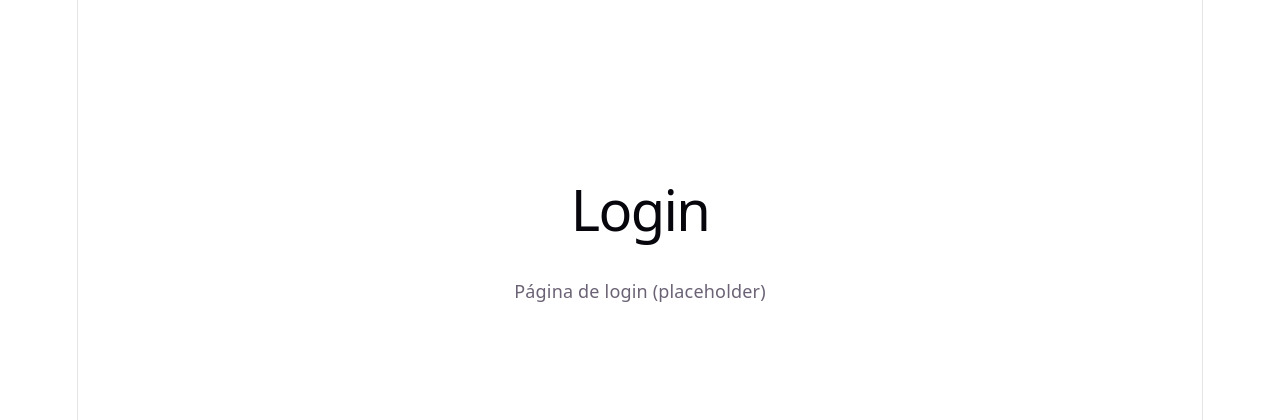
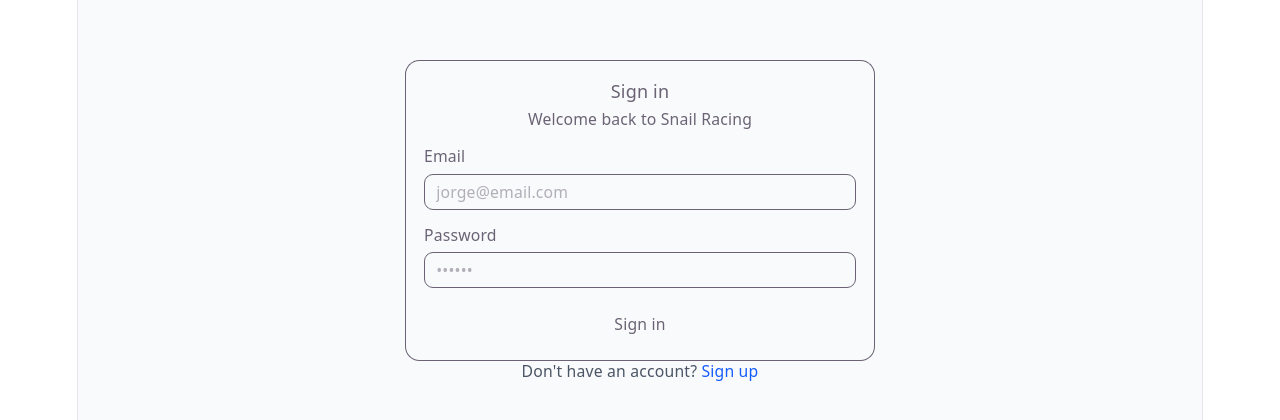
Before and after one commit to peracles/jorge-1776, a React (Vite) app in the folder apps/frontend/: page /login in a window 1280 px wide. Shown: the part 178-598 px from the top of the page. Built offline with nearby package versions, Linux system fonts and the light colour scheme; no server answers.

Commit message:
feat: implement login form

```diff
--- /dev/null
+++ b/apps/frontend/src/components/auth/LoginForm.tsx
@@ -0,0 +1,78 @@
+import { useState } from "react";
+import { useForm } from "react-hook-form";
+import { zodResolver } from "@hookform/resolvers/zod";
+import { z } from "zod";
+import { Button } from "../ui/button";
+import { Input } from "../ui/input";
+import { Label } from "../ui/label";
+import { Card, CardContent, CardDescription, CardHeader, CardTitle } from "../ui/card";
+import { useAuth } from "../../hooks/useAuth";
+import { apiFetch } from "../../lib/api";
+import type { AuthResponse } from "../../types";
+
+const loginSchema = z.object({
+  email: z.string().email("Invalid email format"),
+  password: z.string().min(1, "Password is required"),
+});
+
+type LoginFormData = z.infer<typeof loginSchema>;
+
+export function LoginForm() {
+  const [error, setError] = useState<string | null>(null);
+  const [loading, setLoading] = useState(false);
+  const { login } = useAuth();
+
+  const {
+    register,
+    handleSubmit,
+    formState: { errors },
+  } = useForm<LoginFormData>({
+    resolver: zodResolver(loginSchema),
+  });
+
+  async function onSubmit(data: LoginFormData) {
+    setError(null);
+    setLoading(true);
+    try {
+      const response = await apiFetch<AuthResponse>("/auth/login", {
+        method: "POST",
+        body: JSON.stringify(data),
+      });
+      login(response.user, response.token);
+    } catch (err) {
+      setError(err instanceof Error ? err.message : "Login failed");
+    } finally {
+      setLoading(false);
+    }
+  }
+
+  return (
+    <Card className="w-full max-w-md">
+      <CardHeader>
+        <CardTitle>Sign in</CardTitle>
+        <CardDescription>Welcome back to Snail Racing</CardDescription>
+      </CardHeader>
+      <CardContent>
+        <form onSubmit={handleSubmit(onSubmit)} className="space-y-4">
+          <div className="space-y-2">
+            <Label htmlFor="email">Email</Label>
+            <Input id="email" type="email" {...register("email")} placeholder="jorge@email.com" />
+            {errors.email && <p className="text-sm text-red-500">{errors.email.message}</p>}
+          </div>
+
+          <div className="space-y-2">
+            <Label htmlFor="password">Password</Label>
+            <Input id="password" type="password" {...register("password")} placeholder="••••••" />
+            {errors.password && <p className="text-sm text-red-500">{errors.password.message}</p>}
+          </div>
+
+          {error && <p className="text-sm text-red-500">{error}</p>}
+
+          <Button type="submit" className="w-full" disabled={loading}>
+            {loading ? "Signing in..." : "Sign in"}
+          </Button>
+        </form>
+      </CardContent>
+    </Card>
+  );
+}
--- a/apps/frontend/src/features/auth/pages/LoginPage.tsx
+++ b/apps/frontend/src/features/auth/pages/LoginPage.tsx
@@ -1,9 +1,17 @@
+import { Link } from "react-router-dom";
+import { LoginForm } from "../../../components/auth/LoginForm";
+
 export function LoginPage() {
   return (
-    <div className="min-h-screen flex items-center justify-center">
-      <div className="text-center">
-        <h1 className="text-2xl font-bold">Login</h1>
-        <p className="text-muted-foreground mt-2">Página de login (placeholder)</p>
+    <div className="min-h-screen flex items-center justify-center bg-gray-50">
+      <div className="w-full max-w-md px-4">
+        <LoginForm />
+        <p className="text-center text-sm text-gray-600 mt-4">
+          Don't have an account?{" "}
+          <Link to="/register" className="text-blue-600 hover:underline">
+            Sign up
+          </Link>
+        </p>
       </div>
     </div>
   );
```
Also changed, not shown: 1 other file (tests, documents, lock files or other folders).
